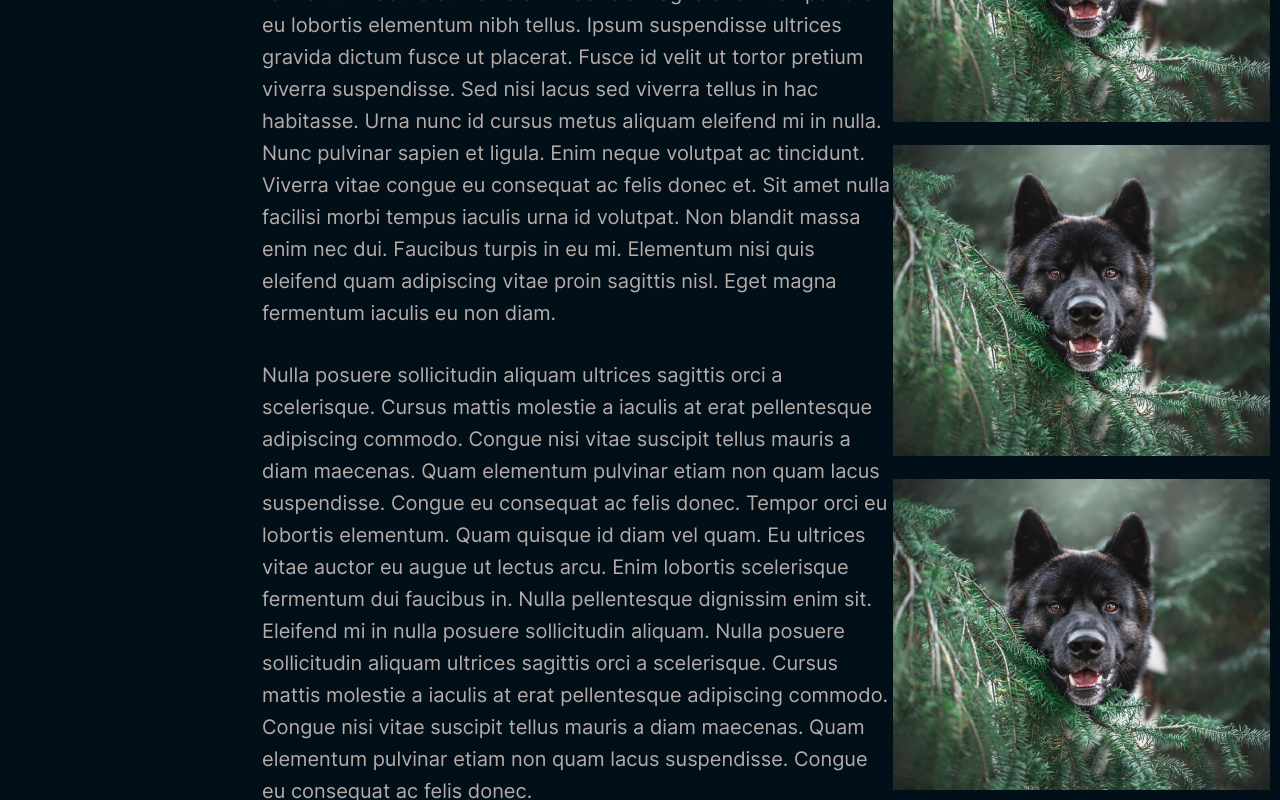
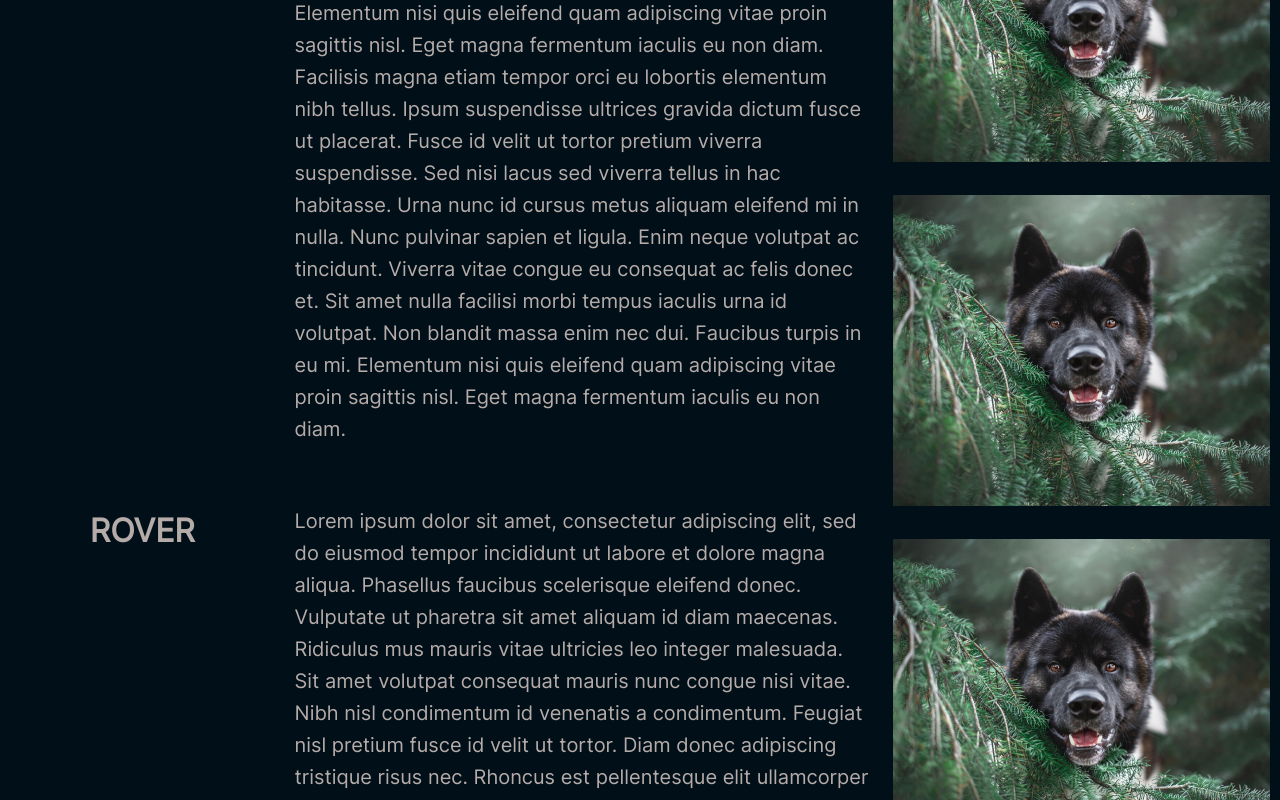
Before and after one commit to bakakoozin/Zozor, a website built with Vite: page index.html in a window 1280 px wide. Shown: the part 1400-2200 px from the top of the page. Built offline with nearby package versions, Linux system fonts and the light colour scheme.

Commit message:
section layout

```diff
--- a/index.html
+++ b/index.html
@@ -32,9 +32,34 @@
           </div>
       </div>
       <section>
-
+        <div class="article-container">
+            <div class="article">
                 <div class="title-container">
                     <h1>MARS</h1>
+                </div>
+                <div class="text-container">
+                    <p>Lorem ipsum dolor sit amet, consectetur adipiscing elit, sed do eiusmod tempor incididunt ut labore et dolore magna
+                        aliqua. Phasellus faucibus scelerisque eleifend donec. Vulputate ut pharetra sit amet aliquam id diam maecenas.
+                        Ridiculus mus mauris vitae ultricies leo integer malesuada. Sit amet volutpat consequat mauris nunc congue nisi
+                        vitae. Nibh nisl condimentum id venenatis a condimentum. Feugiat nisl pretium fusce id velit ut tortor. Diam donec
+                        adipiscing tristique risus nec. Rhoncus est pellentesque elit ullamcorper dignissim cras tincidunt. Urna nunc id
+                        cursus metus. Magna fermentum iaculis eu non diam phasellus. At urna condimentum mattis pellentesque id
+                        nibh tortor.
+                    </p>
+                    <P>Viverra vitae congue eu consequat ac felis donec et. Sit amet nulla facilisi morbi tempus iaculis urna id volutpat.
+                        Non blandit massa enim nec dui. Faucibus turpis in eu mi. Elementum nisi quis eleifend quam adipiscing vitae proin
+                        sagittis nisl. Eget magna fermentum iaculis eu non diam. Facilisis magna etiam tempor orci eu lobortis elementum nibh
+                        tellus. Ipsum suspendisse ultrices gravida dictum fusce ut placerat. Fusce id velit ut tortor pretium viverra
+                        suspendisse. Sed nisi lacus sed viverra tellus in hac habitasse. Urna nunc id cursus metus aliquam eleifend mi in
+                        nulla. Nunc pulvinar sapien et ligula. Enim neque volutpat ac tincidunt. Viverra vitae congue eu consequat ac felis
+                        donec et. Sit amet nulla facilisi morbi tempus iaculis urna id volutpat. Non blandit massa enim nec dui. Faucibus
+                        turpis in eu mi. Elementum nisi quis eleifend quam adipiscing vitae proin sagittis nisl. Eget magna fermentum iaculis
+                        eu non diam.
+                    </p>
+                </div>
+            </div>
+            <div class="article">
+                <div class="title-container">
                     <h1>ROVER</h1>
                 </div>
                     <div class="text-container">
@@ -56,15 +81,9 @@
                             turpis in eu mi. Elementum nisi quis eleifend quam adipiscing vitae proin sagittis nisl. Eget magna fermentum iaculis
                             eu non diam.
                         </p>
-            <p>Nulla posuere sollicitudin aliquam ultrices sagittis orci a scelerisque. Cursus mattis molestie a iaculis at erat
-                  pellentesque adipiscing commodo. Congue nisi vitae suscipit tellus mauris a diam maecenas. Quam elementum pulvinar
-                  etiam non quam lacus suspendisse. Congue eu consequat ac felis donec. Tempor orci eu lobortis elementum. Quam quisque
-                  id diam vel quam. Eu ultrices vitae auctor eu augue ut lectus arcu. Enim lobortis scelerisque fermentum dui faucibus
-                  in. Nulla pellentesque dignissim enim sit. Eleifend mi in nulla posuere sollicitudin aliquam. Nulla posuere
-                  sollicitudin aliquam ultrices sagittis orci a scelerisque. Cursus mattis molestie a iaculis at erat pellentesque
-                  adipiscing commodo. Congue nisi vitae suscipit tellus mauris a diam maecenas. Quam elementum pulvinar etiam non quam
-                   lacus suspendisse. Congue eu consequat ac felis donec.
-            </p>
+                    </div>
+                </div>
+            </div>
         </div>
         <div class="api-container">
               <div class="pictures">
@@ -72,7 +91,6 @@
                   <div><img src="images/akita.png" alt="logo de Twitter"></div>
                   <div><img src="images/akita.png" alt="logo de Vimeo"></div>
                   <div><img src="images/akita.png" alt="logo de Flickr"></div>
-                  <div><img src="images/akita.png" alt="logo de rss"></div>
               </div>
           </div>
       </section>
--- a/main.js
+++ b/main.js
@@ -3,7 +3,6 @@ import './public/styles/style.css'
 import './public/styles/header.css'
 import './public/styles/image.css'
 import './public/styles/section.css'
-import './public/styles/text.css'
 import './public/styles/api.css'
 import './public/styles/footer.css'
 
--- a/public/styles/api.css
+++ b/public/styles/api.css
@@ -2,9 +2,8 @@
     display: flex;
     flex-direction: column;
     align-items: center;
-    justify-content: space-around;
 }
 
 .pictures img {
-    padding: 10px;
+    padding: 10px 10px 20px 10px;
 }
--- a/public/styles/section.css
+++ b/public/styles/section.css
@@ -1,16 +1,40 @@
 section {
-    padding: 20px 10px 20px 10px;
+    padding: 50px 10px 20px 10px;
     display: flex;
     flex-direction: row;
 }
 
+.article-container {
+    display: flex;
+    flex-direction: column;
+    width: 70%;
+}
+
+.article {
+    display: flex;
+    flex-direction: row;
+    padding-bottom: 40px;
+}
+
 .title-container {
     display: flex;
-    width: 20%;
+    flex-direction: column;
+    align-items: center;
+    width: 30%;
 }
 
 .text-container {
-    width: 50%;
+    display: flex;
+    flex-direction: column;
+    align-items: flex-start;
+    padding: 0px 20px;
+    width: 70%;
+}
+
+.text-container p {
+    font-size: 20px;
+    line-height: 32px;
+    padding-bottom: 20px;
 }
 
 .api-container {
--- a/public/styles/text.css
+++ /dev/null
@@ -1,12 +0,0 @@
-.title-container {
-    padding-left: 5px;
-}
-
-.text-container p{
-    display: flex;
-    flex-direction: column;
-    align-items: flex-start;
-    padding-bottom: 30px;
-    font-size: 20px;
-    line-height: 32px;
-}
```
Lines whose indentation alone changed are shown as unchanged.
